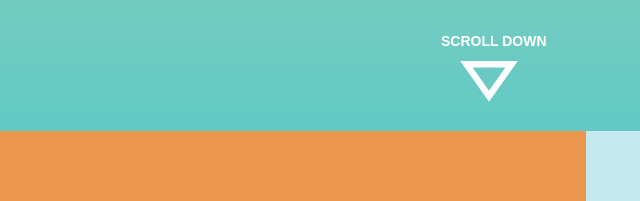
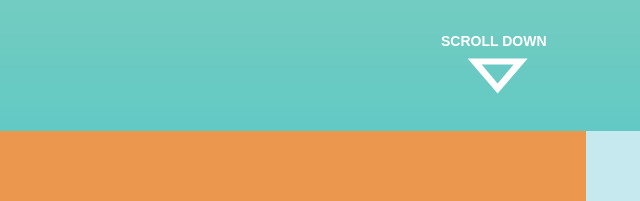
Before and after one commit to VolodymyrTrykoz/forMate, a plain HTML site: page index.html in a window 1280 px wide. Shown: the part 729-930 px from the top of the page, 154-794 px from the left. Drawn offline with Linux system fonts and the light colour scheme.

Commit message:
triangle

```diff
--- a/css/styles.css
+++ b/css/styles.css
@@ -151,26 +151,49 @@ a:hover {
 	-o-transition: 0.5s linear;
 	transition: 0.5s linear;
 	}
-.scroll_button p:hover {
-	color: #c1541c;
-	}
+
 .scroll_button a {
 	font-family: 'Hind', sans-serif;
 	text-transform: uppercase;
 	font-weight: 600;
 	color: #fff;
 	}
-#triangle {
-	width: 58px;
-	height: 41px;
-	background-image: url(../img/triangle.png);
-	margin-left: 19px;
-	-webkit-transition: 0.5s linear;
+.triangle {
+    width: 50%;
+	margin: auto;
+	position: absolute;
+	top: 200%; left: 50%;
+	-webkit-transform: translate(-50%,-50%);
+    -ms-transform: translate(-50%,-50%);
+    transform: translate(-50%,-50%);
+	}
+.block1 {
+    content: '';
+    position: relative; /* Абсолютное позиционирование */
+    z-index: 1;
+    left: 0;
+    top: 0; /* Положение треугольника */
+    border: 30px solid transparent; /* Прозрачные границы */
+    border-top: 35px solid white; /* Добавляем треугольник */
+    -webkit-transition: 0.5s linear;
 	-o-transition: 0.5s linear;
 	transition: 0.5s linear;
-}
-#triangle:hover {
-	background-image: url(../img/triangle_hover.png);
+	}
+.block {
+    content: '';
+    position: absolute; /* Абсолютное позиционирование */
+    margin: auto;
+    z-index: 2;
+    left: 14px;
+    top: 6px; /* Положение треугольника */
+    border: 16px solid transparent; /* Прозрачные границы */
+    border-top: 19px solid #69cac3; /* Добавляем треугольник */
+    overflow: hidden;
+    }
+.triangle:hover >  .block1 {
+    border: 30px solid transparent; /* Прозрачные границы */
+    border-top: 35px solid #ff8141;
+
 }
 
 	/*------SECTION-------*/
--- a/index.html
+++ b/index.html
@@ -41,10 +41,13 @@
 						<div class="magnet"><img src="img/magnet.png" width="820" height="780" alt="magnet"></div>
 					</div>
 					<div class="row">
-						<div class="scroll_button text-center wow bounceInDown" data-wow-duration="0.5" data-wow-delay="3s">
+						<div class="scroll_button wow bounceInDown" data-wow-duration="0.5" data-wow-delay="3s">
 							<a href="#foot">
 								<p>scroll down</p>
-								<div id="triangle"></div>
+								<div class="triangle">
+									<div class="block"></div>
+									<div class="block1"></div>
+								</div>
 							</a>
 						</div>
 					</div>
```
